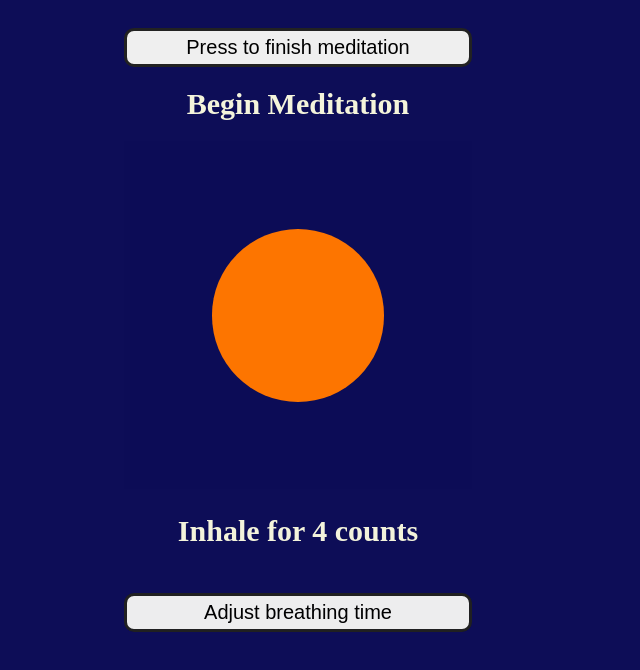
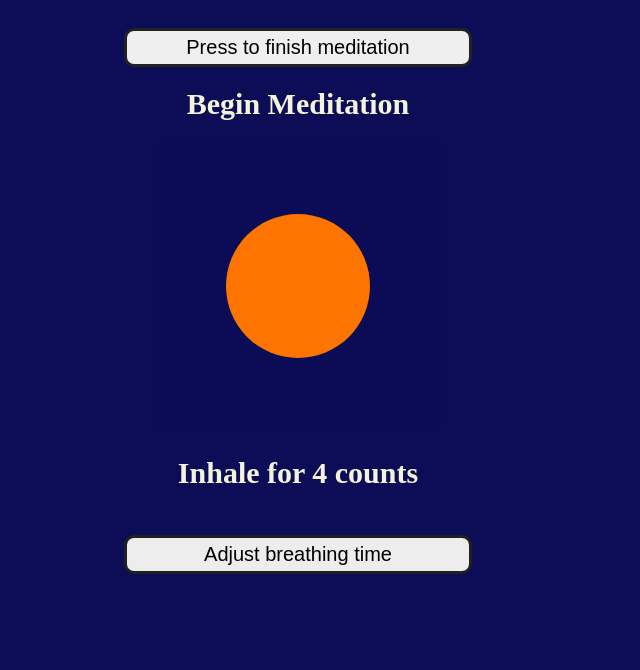
Before and after one commit to basswoman/chrome-extension-meditation, a browser extension: page index.html in a window 1280 px wide. Both pictures are taken after a click on the button "Press to start meditation". Shown: the whole page, without its empty margins (0-640 px from the left). Drawn offline with Linux system fonts and the light colour scheme.

Commit message:
fixed audio

```diff
--- a/main.js
+++ b/main.js
@@ -2,31 +2,26 @@
 
 document.addEventListener('DOMContentLoaded', () => {
   const medButton = document.getElementById('load-meditation-page');
-
+  const audio = new Audio('audio.wav');
   document
     .getElementById('load-meditation-page')
     .addEventListener('click', () => {
-      const audio = new Audio('audio.wav');
       if (medButton.innerText === 'Press to start meditation') {
         start();
         setTimeout(() => {
           medButton.innerText = 'Press to finish meditation';
         }, 2000);
+        audio.volume = 0.1;
         audio.play();
-        audio.volume = 0.1;
         medButton.id = 'newMedButton';
       } else {
-        console.log('hello')
-        end ()
+        end();
         setTimeout(() => {
           medButton.innerText = 'Press to start meditation';
         }, 2000);
-      //   reload(true);
-        // const audio = new Audio('audio.wav');
         audio.pause();
         audio.currentTime = 0;
         audio.volume = 0;
-        console.log('got here!')
       }
     });
 
--- a/styles.css
+++ b/styles.css
@@ -22,8 +22,8 @@ body {
 
 #animationContainer {
   background-color: rgb(13, 13, 87);
-  width: 60%;
-  height: 60%;
+  width: 50%;
+  height: 50%;
   display: flex;
   justify-content: center;
   align-items: center;
```
Also changed, not shown: manifest.json.
